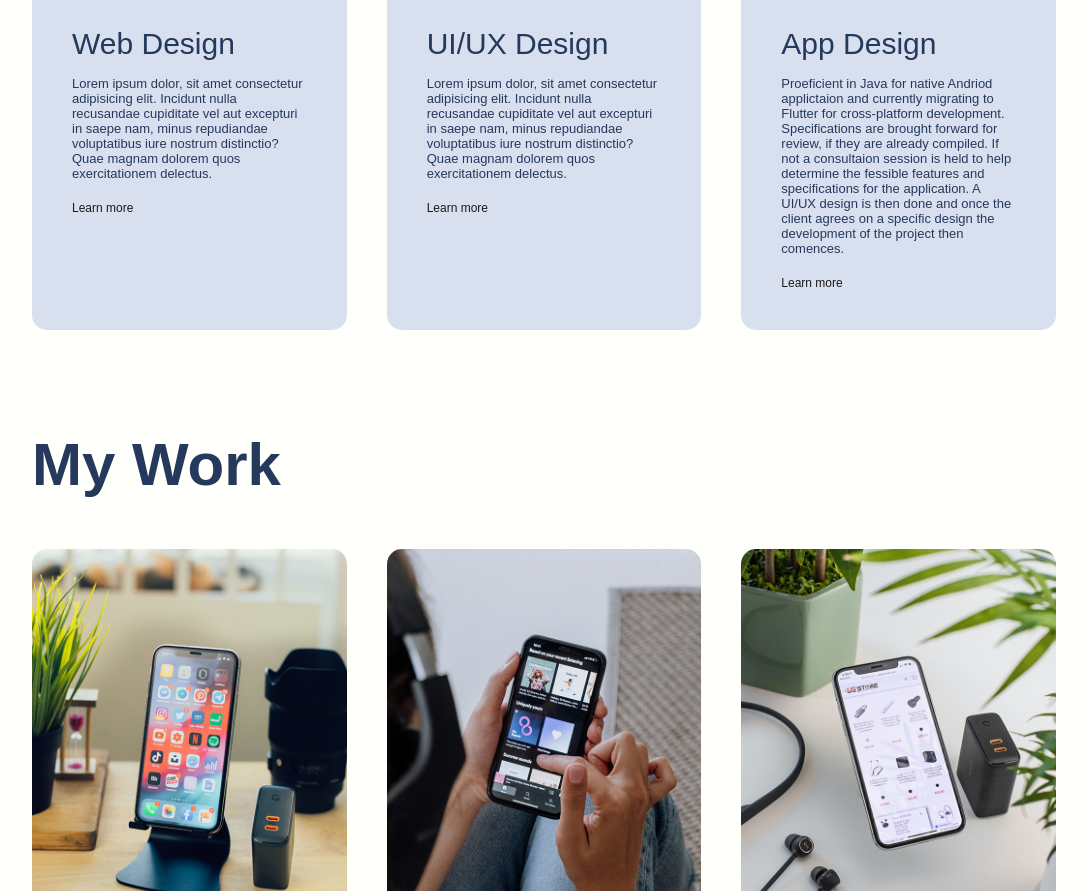
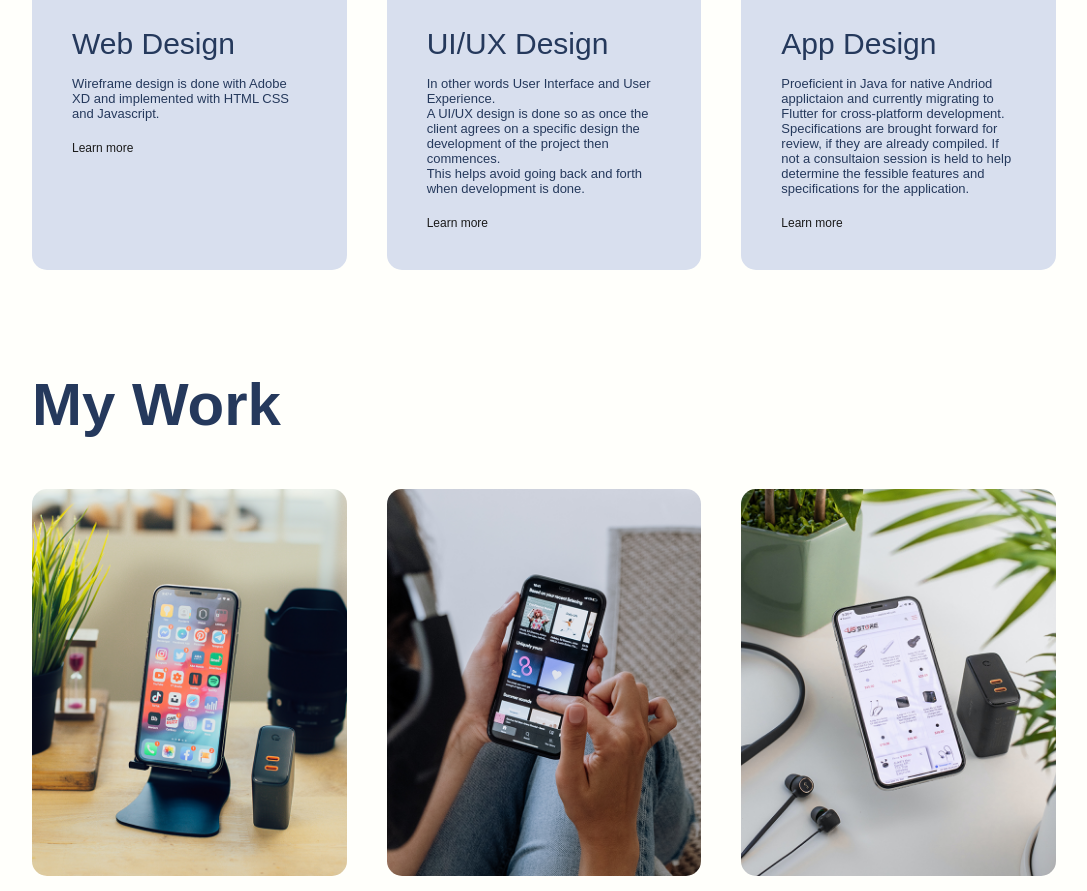
Before and after one commit to JP-Tao/Personal-Portifolio, a plain HTML site: page index.html in a window 1280 px wide. Shown: the part 1681-2572 px from the top of the page, without its empty margins (96-1183 px from the left). Drawn offline with Linux system fonts and the light colour scheme.

Commit message:
second commit

```diff
--- a/index.html
+++ b/index.html
@@ -82,20 +82,21 @@
                 <div>
                     <i class="fa-solid fa-code"></i>
                     <h2>Web Design</h2>
-                    <p>Lorem ipsum dolor, sit amet consectetur adipisicing elit. Incidunt nulla recusandae cupiditate vel aut excepturi in saepe nam, minus repudiandae voluptatibus iure nostrum distinctio? Quae magnam dolorem quos exercitationem delectus.</p>
+                    <p>Wireframe design is done with Adobe XD and implemented with HTML CSS and Javascript.</p>
                     <a href="#">Learn more</a>
                 </div>
                 <div>
                     <i class="fa-solid fa-crop-simple"></i>
                     <h2>UI/UX Design</h2>
-                    <p>Lorem ipsum dolor, sit amet consectetur adipisicing elit. Incidunt nulla recusandae cupiditate vel aut excepturi in saepe nam, minus repudiandae voluptatibus iure nostrum distinctio? Quae magnam dolorem quos exercitationem delectus.</p>
+                    <p>In other words User Interface and User Experience. <br>A UI/UX design is done so as once the client agrees on a specific design the development of the project then commences. <br>This helps avoid going back and forth when development
+                        is done.</p>
                     <a href="#">Learn more</a>
                 </div>
                 <div>
                     <i class="fa-brands fa-app-store"></i>
                     <h2>App Design</h2>
-                    <p>Proeficient in Java for native Andriod applictaion and currently migrating to Flutter for cross-platform development. Specifications are brought forward for review, if they are already compiled. If not a consultaion session is held
-                        to help determine the fessible features and specifications for the application. A UI/UX design is then done and once the client agrees on a specific design the development of the project then comences.</p>
+                    <p>Proeficient in Java for native Andriod applictaion and currently migrating to Flutter for cross-platform development. <br>Specifications are brought forward for review, if they are already compiled. If not a consultaion session is
+                        held to help determine the fessible features and specifications for the application. </p>
                     <a href="#">Learn more</a>
                 </div>
             </div>
@@ -109,8 +110,8 @@
                 <div class="work">
                     <img src="images/work-1.png">
                     <div class="layer">
-                        <h3>Social Media App</h3>
-                        <p> The app connects you to the talented people around the world. Download it from play store</p>
+                        <h3>Ticketing App</h3>
+                        <p> The app helps you to book road and air tickets. Coming soon on play store</p>
                         <a href="#"><i class="fas fa-external-link-alt"></i></a>
                     </div>
                 </div>
@@ -144,7 +145,7 @@
                     <p><i class="fa-solid fa-phone"></i></i>+260 963 966936</p>
                     <div class="social-icons">
                         <a href="https://www.linkedin.com/in/taonga-ngoma-7403651ba"><i class="fa-brands fa-linkedin"></i></a>
-                        <a href="#"><i class="fa-brands fa-facebook"></i></a>
+                        <!-- <a href="#"><i class="fa-brands fa-facebook"></i></a> -->
                     </div>
                     <a href="images/Taonga-JP-Ngoma-CV.pdf" download class="btn btn2">Download CV</a>
 
```
